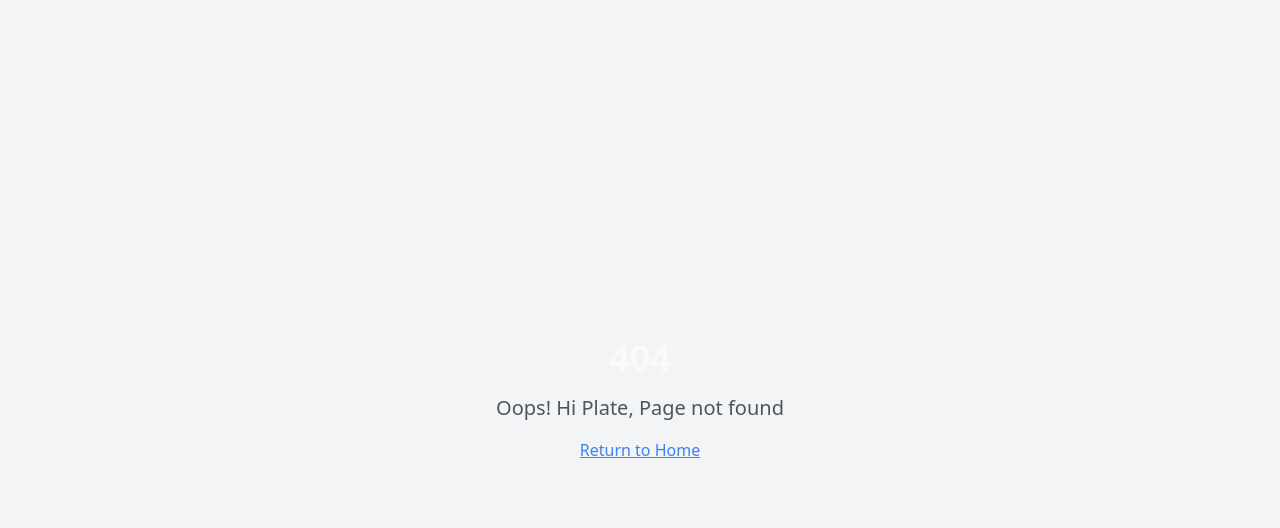
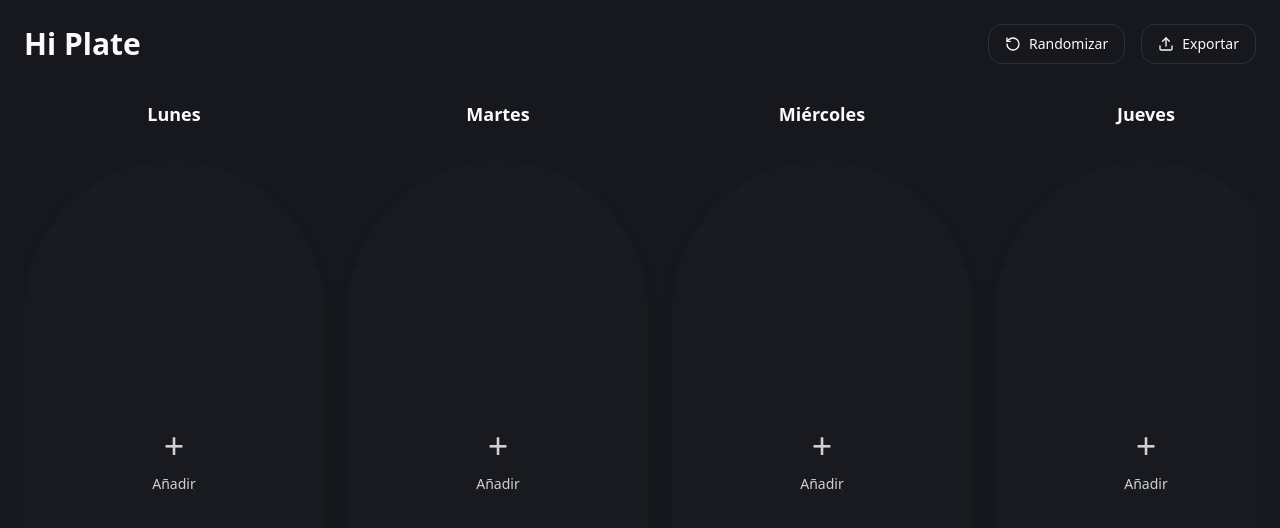
Before and after one commit to HI-Application-Family/HI-Plate-Web, a React (Vite) app: page / in a window 1280 px wide. Before the commit this address had no page. Shown: the top 528 px of the page. Built offline with nearby package versions, Linux system fonts and the light colour scheme; the HTML template or start-up script is replaced by a standard one.

Commit message:
feat(router): set root route to render Index component

```diff
--- a/src/App.tsx
+++ b/src/App.tsx
@@ -15,7 +15,7 @@
       <Sonner />
       <BrowserRouter>
         <Routes>
-          <Route path="/HI-Plate-Web/" element={<Index />} />
+          <Route path="/" element={<Index />} />
           <Route path="*" element={<NotFound />} />
         </Routes>
       </BrowserRouter>
```
